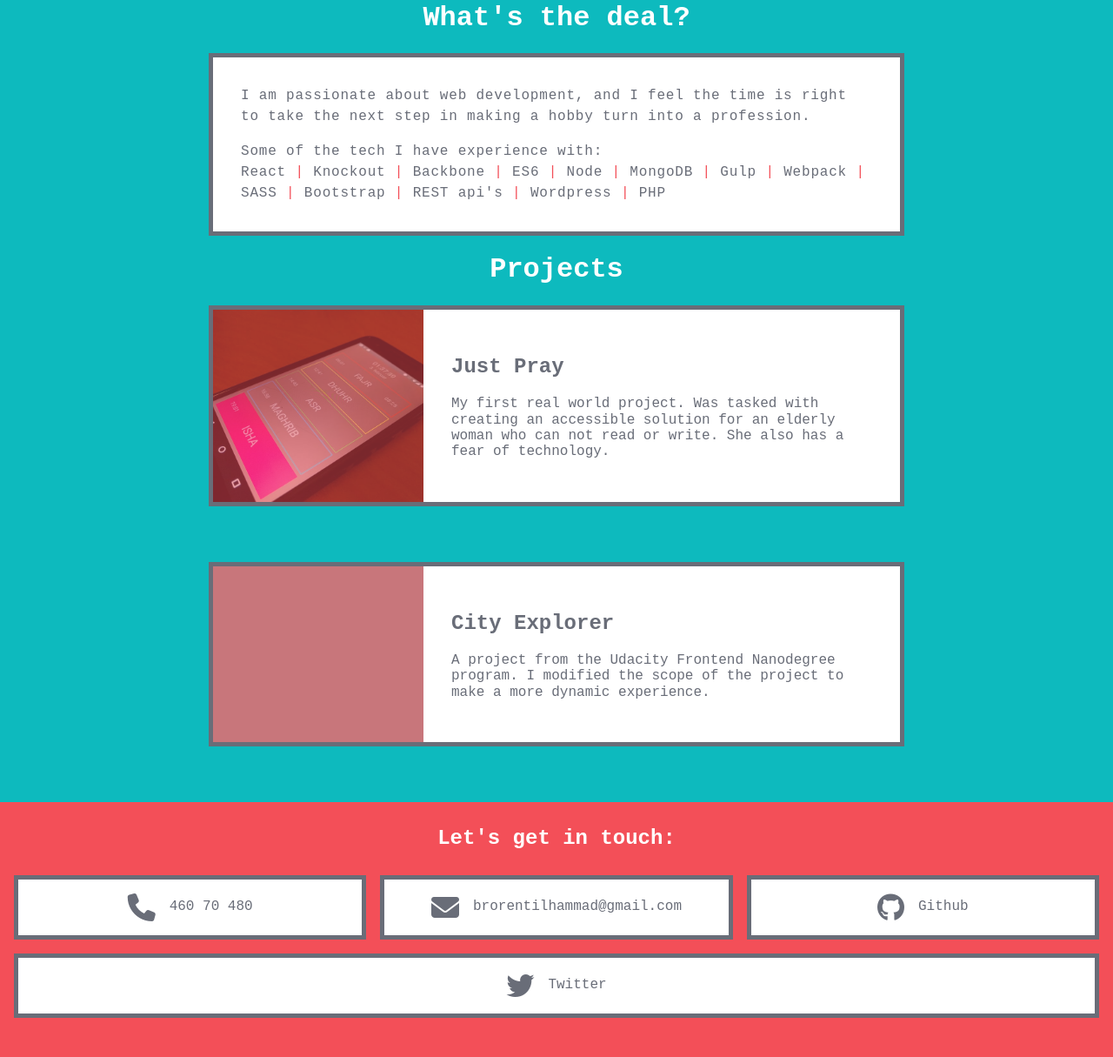
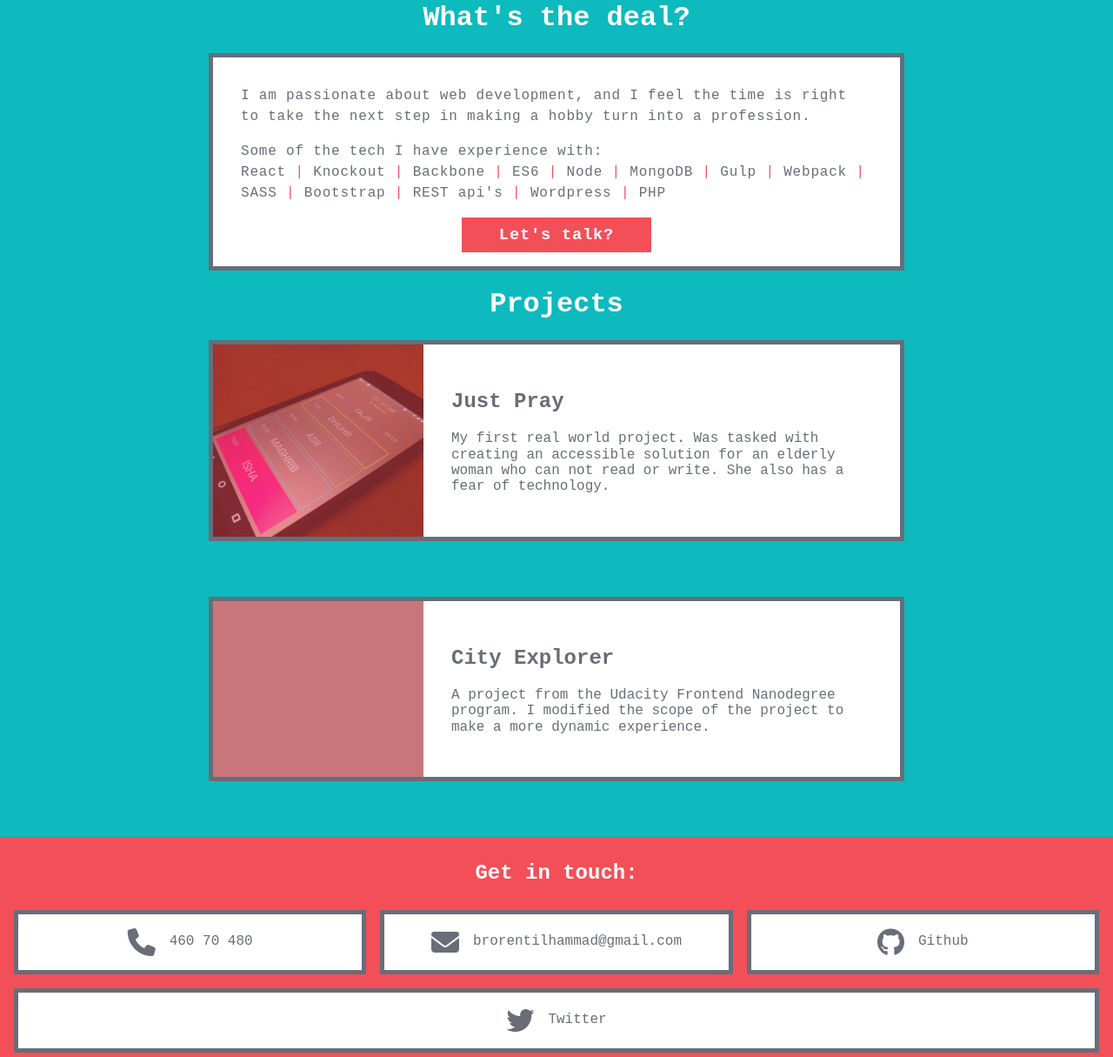
Before and after one commit to abooayoob/abooayoob.github.io, a website: page index.html in a window 1280 px wide. Shown: the part 565-1780 px from the top of the page at 87% size. Drawn offline with Linux system fonts and the light colour scheme; grey boxes are pictures that could not be loaded; a web font is replaced by a local one.

Commit message:
add cto button in whoami, adjust footer header

```diff
--- a/index.html
+++ b/index.html
@@ -30,11 +30,6 @@
         <p>
           I am passionate about web development, and I feel the time is
           right to take the next step in making a hobby turn into a profession. <br>
-
-        </p>
-
-        <p>
-
         </p>
 
         <p>
@@ -49,6 +44,11 @@
           PHP
         </p>
 
+        <a href="#contactID">
+          <h3 class="whoami__talk-link">
+            <span class="talk-link__text">Let's talk?</span>
+          </h3>
+        </a>
 
       </div>
     </article>
@@ -83,10 +83,10 @@
 
     </article>
 
-    <footer class="contact">
+    <footer id="contactID" class="contact">
 
       <header class="contact__header">
-        <h2 class="contact__title">Let's get in touch:</h2>
+        <h2 class="contact__title">Get in touch:</h2>
       </header>
 
       <a href="tel:46070480" class="contact__link">
--- a/source/sass/master.sass
+++ b/source/sass/master.sass
@@ -161,6 +161,14 @@ body
   padding-left: .2rem
   padding-right: .2rem
 
+.whoami__talk-link
+  color: white
+  background-color: $tomato
+  padding: .5rem .2rem
+  text-align: center
+  margin: 0 auto
+  width: 30%
+
 .delimiter
   color: $tomato
 
```
Also changed, not shown: source/index.html (+7 -7 lines), css/master.css.
